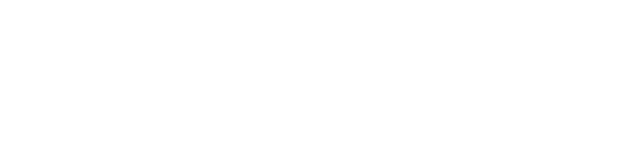
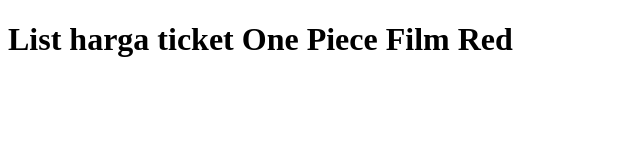
Before and after one commit to DiftaFitrahul/git-exercise, a plain HTML site: page index.html in a window 1280 px wide. Shown: the whole page, without its empty margins (0-640 px from the left). Drawn offline with Linux system fonts and the light colour scheme.

Commit message:
Menambahkan header

```diff
--- a/index.html
+++ b/index.html
@@ -3,5 +3,7 @@
     <head>
         <title>coba git remote</title>
     </head>
-    <body></body>
+    <body>
+        <h1>List harga ticket One Piece Film Red</h1>
+    </body>
 </html>
```
